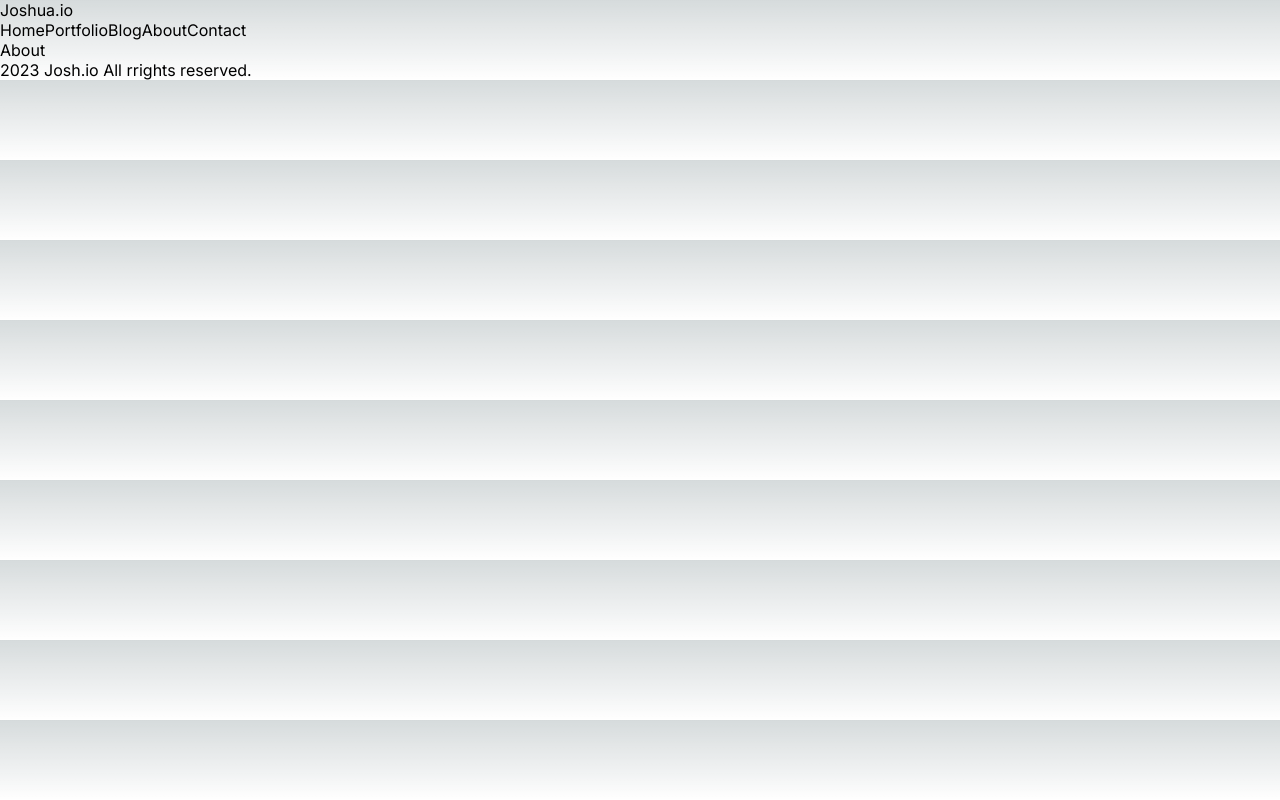
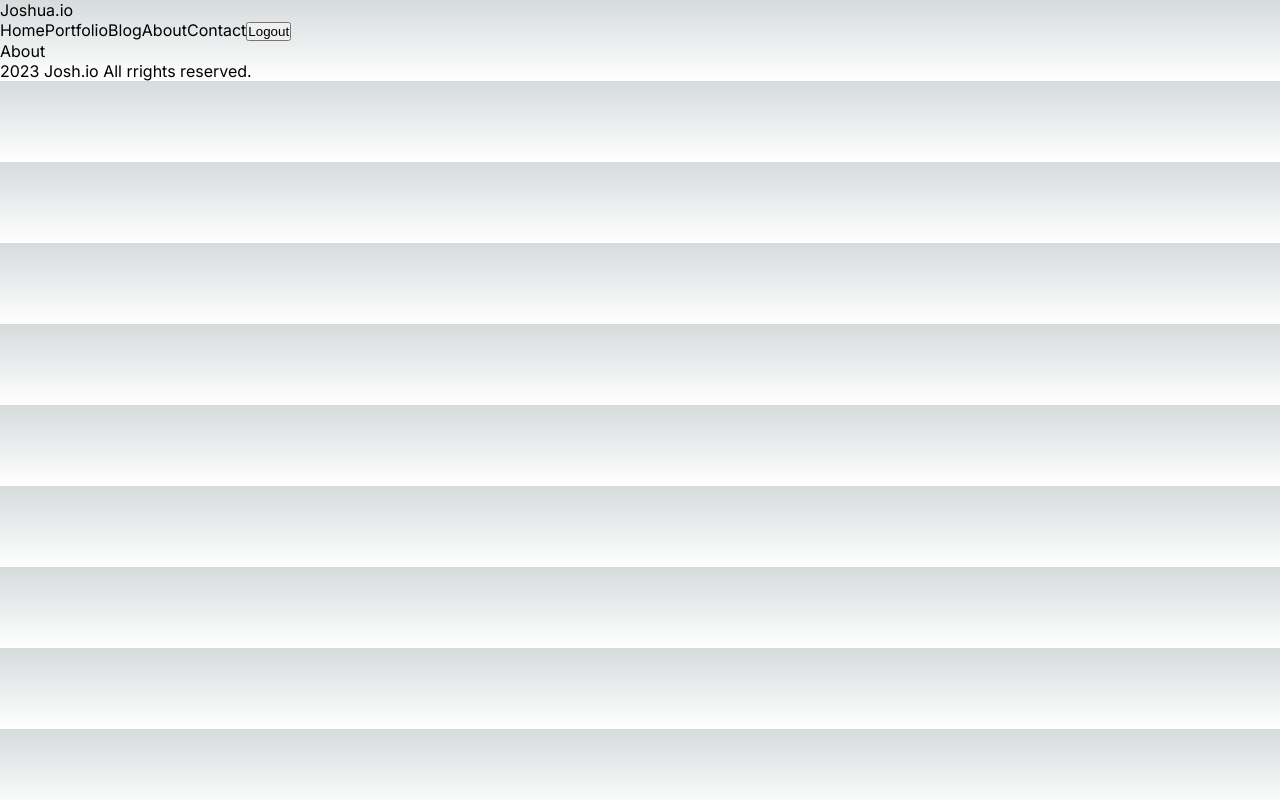
Before and after one commit to code-JOA/Nextjs-project, a Next.js app in the folder startups/: page /about in a window 1280 px wide. Built offline with nearby package versions, Linux system fonts and the light colour scheme.

Commit message:
Commit auto_update

```diff
--- a/startups/src/components/navbar/Navbar.jsx
+++ b/startups/src/components/navbar/Navbar.jsx
@@ -1,3 +1,5 @@
+"use client";
+
 import React from "react";
 import Link from "next/link";
 
@@ -42,6 +44,13 @@ const Navbar = () => {
             {link.title}
           </Link>
         ))}
+        <button
+          onClick={() => {
+            console.log(first);
+          }}
+        >
+          Logout
+        </button>
       </div>
     </div>
   );
```
